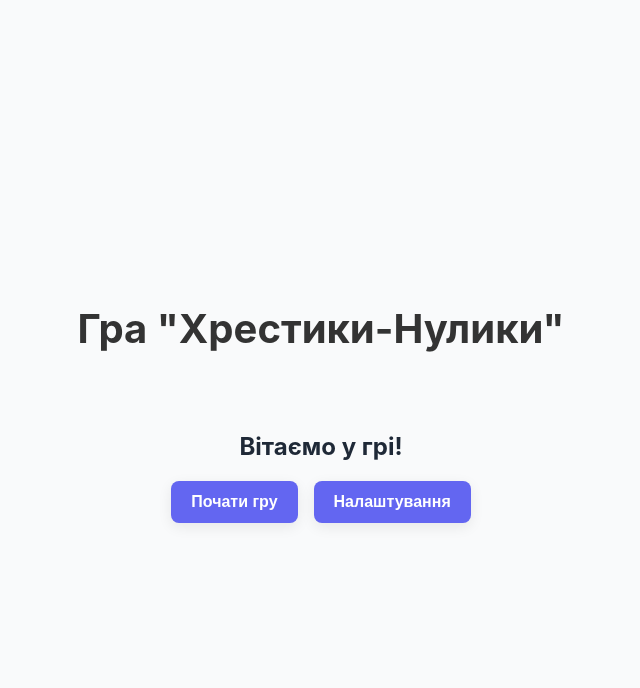
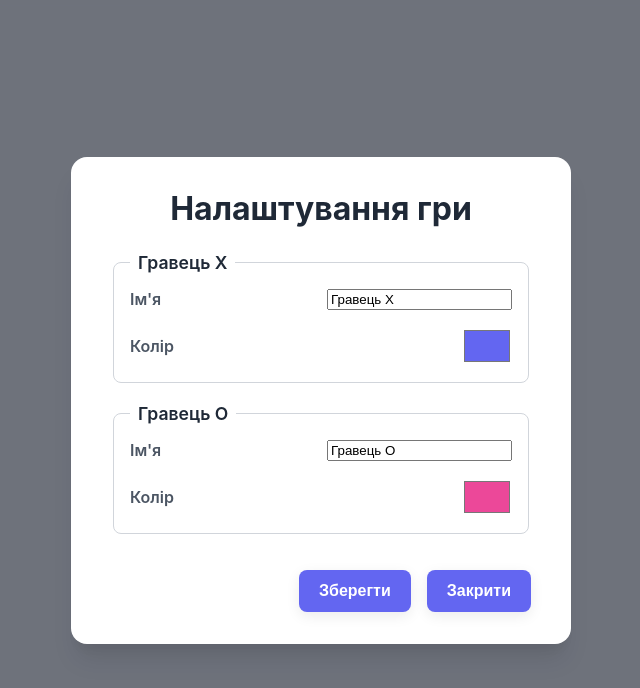
Before and after one commit to TeXet0/tic-tac-toe, a React (Vite) app: page / in a window 1280 px wide. Both pictures are taken after a click on the button "Налаштування". Shown: the top 688 px of the page, without its empty margins (319-959 px from the left). Built offline with nearby package versions, Linux system fonts and the light colour scheme.

Commit message:
Add dynamic profile page and update navigation hooks

```diff
--- /dev/null
+++ b/src/components/SettingsModal/SettingsModal.jsx
@@ -0,0 +1,66 @@
+import React, { useContext } from 'react';
+import ReactDOM from 'react-dom';
+import { useForm } from 'react-hook-form';
+import { SettingsContext } from '../../context/SettingsContext.jsx';
+import Button from '../UI/Button/Button';
+import styles from './SettingsModal.module.scss';
+
+const modalRoot = document.getElementById('modal-root');
+
+const SettingsModal = ({ onClose }) => {
+    const { settings, updateSettings } = useContext(SettingsContext);
+
+    const { register, handleSubmit } = useForm({
+        defaultValues: settings
+    });
+
+    const onSubmit = (data) => {
+        updateSettings(data);
+        onClose();
+    };
+
+    const modalContent = (
+        <div className={styles.overlay} onClick={onClose}>
+            <div className={styles.modal} onClick={(e) => e.stopPropagation()}>
+                <h2 className={styles.title}>Налаштування гри</h2>
+
+                <form className={styles.form} onSubmit={handleSubmit(onSubmit)}>
+
+                    <fieldset className={styles.fieldset}>
+                        <legend>Гравець X</legend>
+                        <div className={styles.formGroup}>
+                            <label htmlFor="playerXName">Ім'я</label>
+                            <input id="playerXName" {...register("playerX.name", { required: true })} />
+                        </div>
+                        <div className={styles.formGroup}>
+                            <label htmlFor="playerXColor">Колір</label>
+                            <input id="playerXColor" type="color" {...register("playerX.color")} />
+                        </div>
+                    </fieldset>
+
+                    <fieldset className={styles.fieldset}>
+                        <legend>Гравець O</legend>
+                        <div className={styles.formGroup}>
+                            <label htmlFor="playerOName">Ім'я</label>
+                            <input id="playerOName" {...register("playerO.name", { required: true })} />
+                        </div>
+                        <div className={styles.formGroup}>
+                            <label htmlFor="playerOColor">Колір</label>
+                            <input id="playerOColor" type="color" {...register("playerO.color")} />
+                        </div>
+                    </fieldset>
+
+                    <div className={styles.buttons}>
+                        <Button type="submit">Зберегти</Button>
+                        <Button type="button" onClick={onClose}>Закрити</Button>
+                    </div>
+                </form>
+
+            </div>
+        </div>
+    );
+
+    return ReactDOM.createPortal(modalContent, modalRoot);
+};
+
+export default SettingsModal;
--- a/src/components/Square/Square.jsx
+++ b/src/components/Square/Square.jsx
@@ -1,9 +1,22 @@
-import React from 'react';
+import React, { useContext } from 'react';
 import styles from './Square.module.scss';
+import { SettingsContext } from '../../context/SettingsContext.jsx';
 
 const Square = ({ value, onClick }) => {
+    const { settings } = useContext(SettingsContext);
+
+    const color = value === 'X'
+        ? settings.playerX.color
+        : value === 'O'
+            ? settings.playerO.color
+            : '#1f2937';
+
     return (
-        <button className={styles.square} onClick={onClick}>
+        <button
+            className={styles.square}
+            onClick={onClick}
+            style={{ color: color }}
+        >
             {value}
         </button>
     );
--- a/src/context/SettingsContext.jsx
+++ b/src/context/SettingsContext.jsx
@@ -6,12 +6,13 @@ const getInitialSettings = () => {
         return JSON.parse(savedSettings);
     }
     return {
-        playerX: 'Гравець X',
-        playerO: 'Гравець O',
+        playerX: { name: 'Гравець X', color: '#6366f1' },
+        playerO: { name: 'Гравець O', color: '#ec4899' }
     };
 };
 
 export const SettingsContext = createContext(null);
+
 export const SettingsProvider = ({ children }) => {
     const [settings, setSettings] = useState(getInitialSettings);
 
--- a/src/pages/GamePage/GamePage.jsx
+++ b/src/pages/GamePage/GamePage.jsx
@@ -1,33 +1,35 @@
 import React, { useContext } from 'react';
+import { useNavigate } from 'react-router-dom';
 import Layout from '../../components/UI/Layout/Layout';
 import Board from '../../components/Board/Board';
 import Button from '../../components/UI/Button/Button';
+import GameEndModal from '../../components/GameEndModal/GameEndModal';
 import styles from './GamePage.module.scss';
-import { useTicTacToe } from '../../hooks/useTicTacToe';
+import { useTicTacToe } from '../../hooks/useTicTacToe.js';
 import { SettingsContext } from '../../context/SettingsContext.jsx';
-import GameEndModal from '../../components/GameEndModal/GameEndModal';
 
-const GamePage = ({ onGoHome }) => {
+const GamePage = () => {
     const { settings } = useContext(SettingsContext);
+    const { board, winner, currentPlayer, handleClick, handleRestart } = useTicTacToe();
 
-    const {
-        board,
-        winner,
-        currentPlayer,
-        handleClick,
-        handleRestart
-    } = useTicTacToe();
+    const navigate = useNavigate();
+
+    const navigateHome = () => {
+        navigate('/');
+    };
 
     const getWinnerName = () => {
         if (winner === 'Draw') return 'Draw';
-        if (winner === 'X') return settings.playerX;
-        if (winner === 'O') return settings.playerO;
+        if (winner === 'X') return settings.playerX.name;
+        if (winner === 'O') return settings.playerO.name;
         return null;
     };
 
     const winnerName = getWinnerName();
 
-    const currentPlayerName = currentPlayer === 'X' ? settings.playerX : settings.playerO;
+    const currentPlayerName = currentPlayer === 'X'
+        ? settings.playerX.name
+        : settings.playerO.name;
 
     const status = winnerName
         ? `Гра завершена!`
@@ -47,7 +49,7 @@ const GamePage = ({ onGoHome }) => {
                 <GameEndModal
                     winnerName={winnerName}
                     onPlayAgain={handleRestart}
-                    onGoHome={onGoHome}
+                    onGoHome={navigateHome}
                 />
             )}
         </Layout>
--- /dev/null
+++ b/src/pages/ProfilePage/ProfilePage.jsx
@@ -0,0 +1,41 @@
+import React, { useContext } from 'react';
+import { useParams, useNavigate, Navigate } from 'react-router-dom';
+import { SettingsContext } from '../../context/SettingsContext.jsx';
+import Layout from '../../components/UI/Layout/Layout';
+import Button from '../../components/UI/Button/Button';
+import styles from './ProfilePage.module.scss';
+
+const ProfilePage = () => {
+    const { settings } = useContext(SettingsContext);
+    const { playerId } = useParams();
+    const navigate = useNavigate();
+
+    let playerInfo;
+
+    if (playerId === 'playerX') {
+        playerInfo = settings.playerX;
+    } else if (playerId === 'playerO') {
+        playerInfo = settings.playerO;
+    } else {
+        return <Navigate to="/" replace />;
+    }
+
+    return (
+        <Layout>
+            <div className={styles.profileCard}>
+                <h2 className={styles.name} style={{ color: playerInfo.color }}>
+                    {playerInfo.name}
+                </h2>
+                <p>Профіль гравця</p>
+                <div
+                    className={styles.colorPreview}
+                    style={{ backgroundColor: playerInfo.color }}
+                />
+                <p>Колір гравця: {playerInfo.color}</p>
+                <Button onClick={() => navigate('/')}>На головну</Button>
+            </div>
+        </Layout>
+    );
+};
+
+export default ProfilePage;
--- a/src/pages/StartPage/StartPage.jsx
+++ b/src/pages/StartPage/StartPage.jsx
@@ -1,24 +1,55 @@
-import React from 'react';
+import React, { useState, useContext } from 'react';
+import { useNavigate, Link } from 'react-router-dom';
 import Layout from '../../components/UI/Layout/Layout';
 import Button from '../../components/UI/Button/Button';
+import { SettingsContext } from '../../context/SettingsContext.jsx';
 import styles from './StartPage.module.scss';
+import SettingsModal from '../../components/SettingsModal/SettingsModal';
 
+const StartPage = () => {
+    const navigate = useNavigate();
+    const [isModalOpen, setIsModalOpen] = useState(false);
+    const { settings } = useContext(SettingsContext);
 
-const StartPage = ({ onStartGame, onGoToSettings }) => {
+    const handleStart = () => navigate('/game');
+    const handleSettings = () => setIsModalOpen(true);
+
     return (
         <Layout>
             <div className={styles.startPage}>
-                <h2>Вітаємо у грі!</h2>
+                <h2 className={styles.title}>Вітаємо у грі!</h2>
+
+                <div className={styles.profileLinks}>
+                    Профілі гравців:
+
+                    <Link
+                        to="/player/playerX"
+                        className={styles.profileLink}
+                        style={{ color: settings.playerX.color }}
+                    >
+                        {settings.playerX.name}
+                    </Link>
+
+                    <span> | </span>
+
+                    <Link
+                        to="/player/playerO"
+                        className={styles.profileLink}
+                        style={{ color: settings.playerO.color }}
+                    >
+                        {settings.playerO.name}
+                    </Link>
+                </div>
 
                 <div className={styles.buttonGroup}>
-                    <Button onClick={onStartGame}>
-                        Почати гру
-                    </Button>
-                    <Button onClick={onGoToSettings}>
-                        Налаштування
-                    </Button>
+                    <Button onClick={handleStart}>Почати гру</Button>
+                    <Button onClick={handleSettings}>Налаштування</Button>
                 </div>
             </div>
+
+            {isModalOpen && (
+                <SettingsModal onClose={() => setIsModalOpen(false)} />
+            )}
         </Layout>
     );
 };
```
Also changed, not shown: src/pages/ResultsPage/ResultsPage.jsx (deleted, +0 -27 lines), src/pages/SettingsPage/SettingsPage.jsx (+44 -25 lines).
